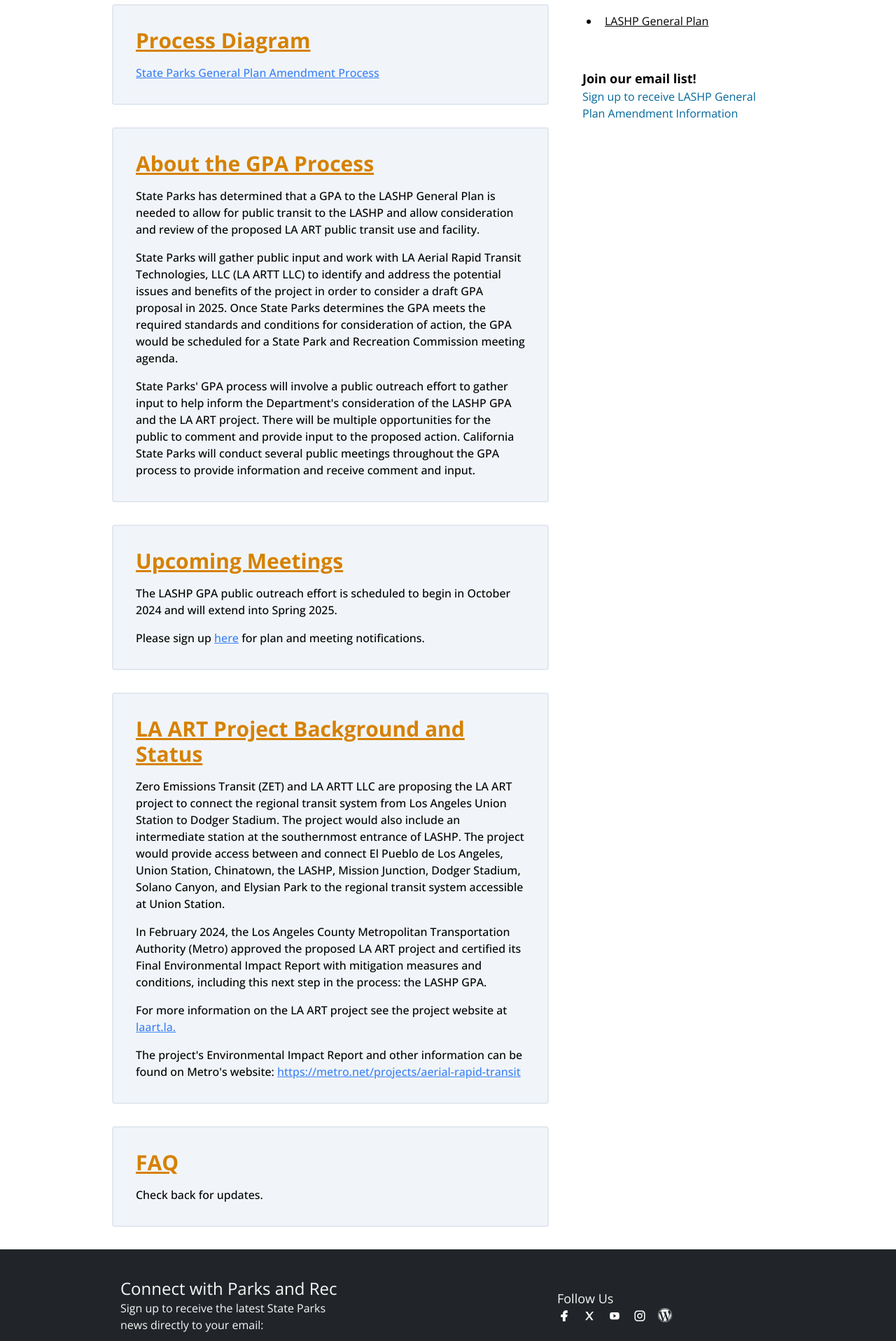
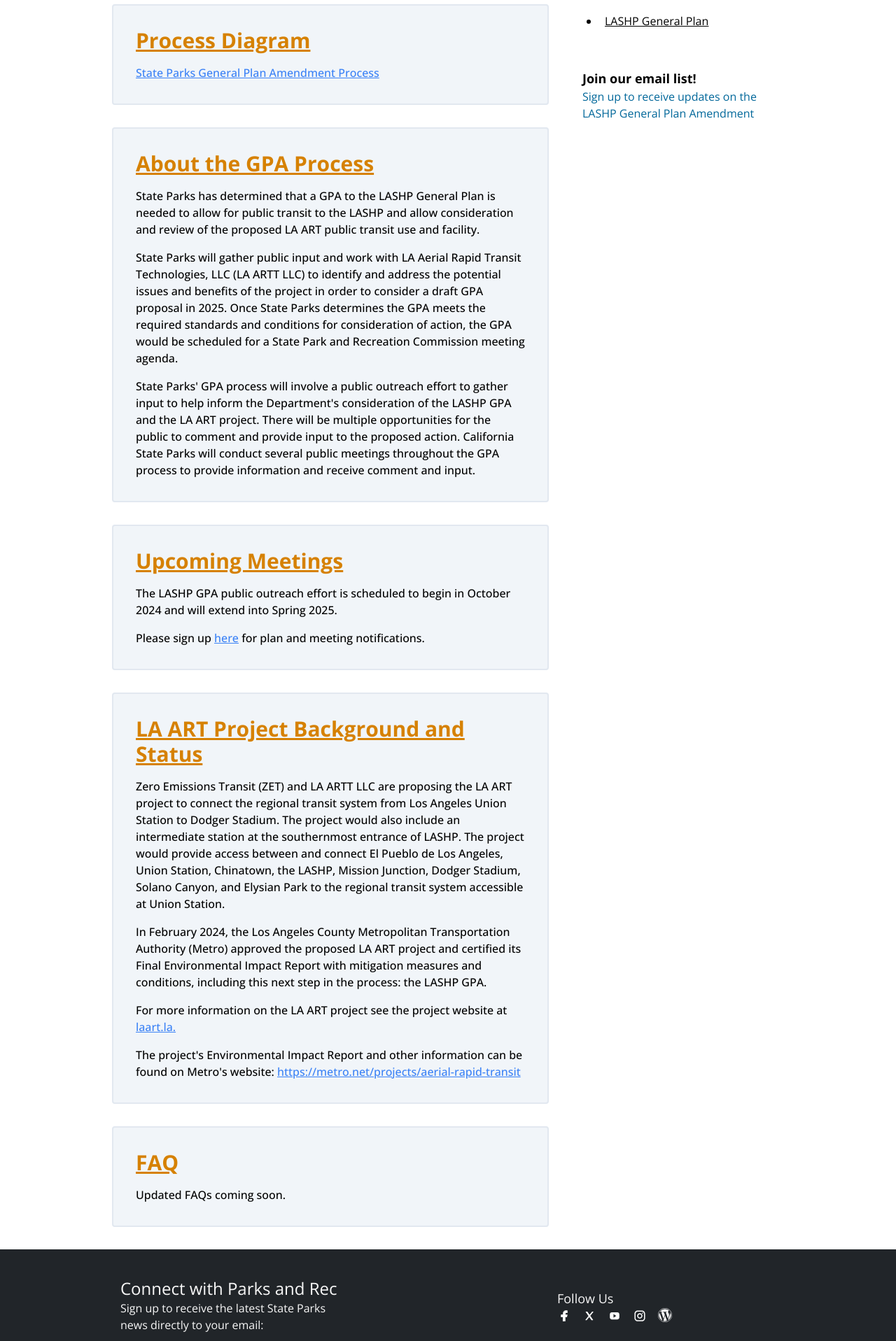
Before and after one commit to AECOMVizStudio/la_art, a React (Vite) app: page / in a window 1280 px wide. Shown: the part 878-2795 px from the top of the page at 70% size. Built offline with nearby package versions, Linux system fonts and the light colour scheme.

Commit message:
updated text content

```diff
--- a/src/components/children/Headings/FAQ.tsx
+++ b/src/components/children/Headings/FAQ.tsx
@@ -11,7 +11,7 @@
           FAQ
           </h2>
 
-          <p className="font-medium pt-4">Check back for updates. </p>
+          <p className="font-medium pt-4">Updated FAQs coming soon.</p>
 
 
           </section>
--- a/src/components/children/Sidebar.tsx
+++ b/src/components/children/Sidebar.tsx
@@ -31,7 +31,7 @@
             <div className="p-6">
               <h3 className="text-lg font-bold">Join our email list!</h3>
               <a href="https://docs.google.com/forms/d/1dku_08vhyPRPaIfBE1B6JNZXp-qnZNz2UwVhYjKqgbk/viewform?edit_requested=true" target="_blank" rel="noopener noreferrer" className="text-medium-blue hover:underline">
-                Sign up to receive LASHP General Plan Amendment Information
+              Sign up to receive updates on the LASHP General Plan Amendment
               </a>
             </div>
         </div>
```
